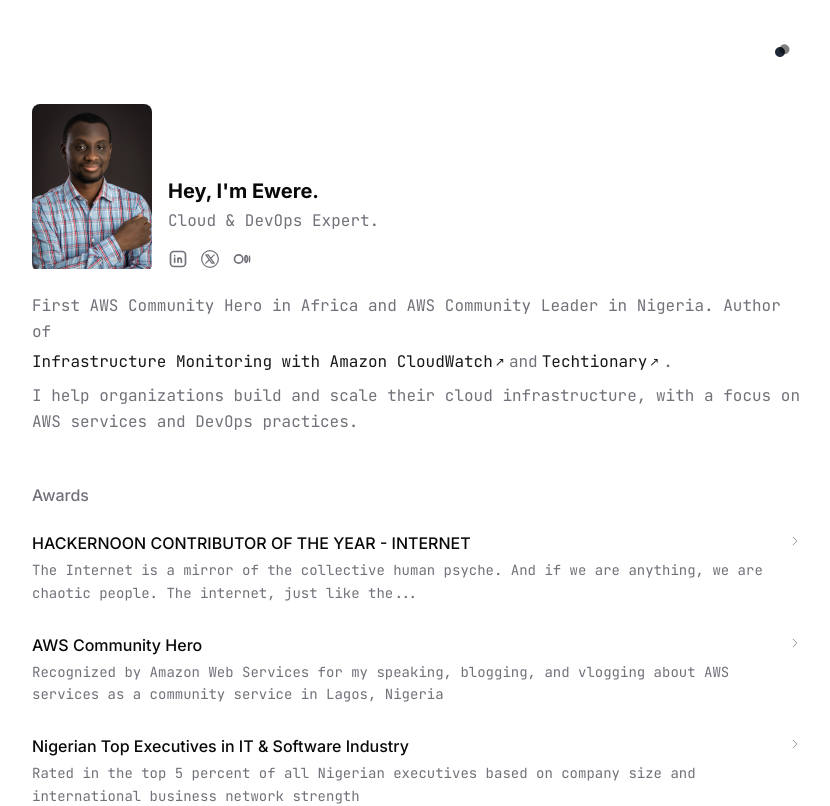
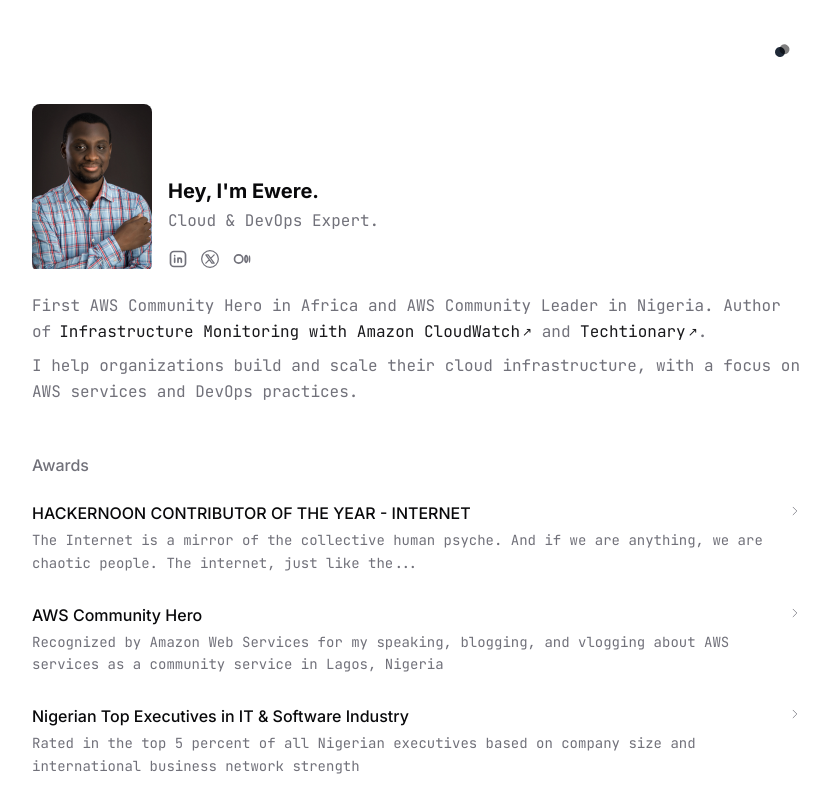
Before and after one commit to Bethel-nz/ewere.tech, a Next.js app: page / in a window 1280 px wide. Shown: the top 806 px of the page, without its empty margins (224-1054 px from the left). Built offline with nearby package versions, Linux system fonts and the light colour scheme.

Commit message:
fix: llink should be inline (ps: i tested and it works now)

```diff
--- a/components/bio.tsx
+++ b/components/bio.tsx
@@ -22,18 +22,18 @@
 			</div>
 
 			<div className="space-y-2 text-base mt-6">
-				<p className="text-muted-foreground leading-relaxed flex flex-wrap gap-1 items-center">
+				<p className="text-muted-foreground leading-relaxed ">
 					First AWS Community Hero in Africa and AWS Community Leader in Nigeria. Author of
 					<a
 						href="https://www.packtpub.com/en-us/product/infrastructure-monitoring-with-amazon-cloudwatch-9781800566057"
-						className="text-primary hover:underline inline-flex items-center"
+						className="ml-2 text-primary hover:underline inline-flex items-center"
 						target="_blank"
 						rel="noopener noreferrer"
 					>
 						Infrastructure Monitoring with Amazon CloudWatch
 						<span className="text-xs ml-0.5">↗</span>
 					</a>
-					and
+					{" "} and {" "}
 					<a
 						href="https://www.amazon.co.uk/Techtionary-dictionary-simplified-meaning-words-ebook/dp/B0BTJDWKRF"
 						className="text-primary hover:underline inline-flex items-center"
```
Also changed, not shown: .content-collections/cache/mapping.json (deleted), .content-collections/generated/index.js.
